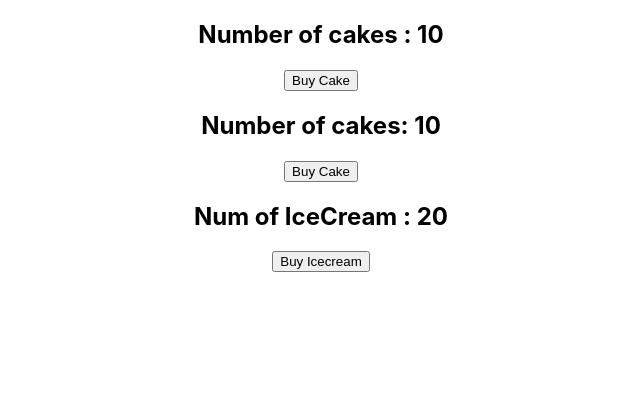
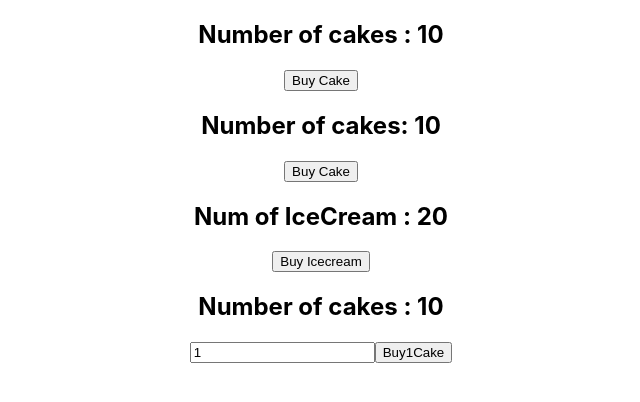
Before and after one commit to aks318/react-redux-app, a React (Create React App) app: page / in a window 1280 px wide. Shown: the top 402 px of the page, without its empty margins (319-959 px from the left). Built offline with nearby package versions, Linux system fonts and the light colour scheme.

Commit message:
action payload added

```diff
--- a/package.json
+++ b/package.json
@@ -11,6 +11,7 @@
     "react-redux": "^7.2.6",
     "react-scripts": "4.0.3",
     "redux": "^4.1.1",
+    "redux-devtools-extension": "^2.13.9",
     "redux-logger": "^3.0.6",
     "web-vitals": "^1.1.2"
   },
--- a/src/App.js
+++ b/src/App.js
@@ -4,6 +4,7 @@
 import store from './redux/store';
 import HooksCakeContainer from './Components/HooksCakeContainer';
 import IceCreamContainer from './Components/IceCreamContainer';
+import NewCakeContainer from './Components/NewCakeContainer';
 
 function App() {
   return (
@@ -12,6 +13,7 @@
       <CakeContainer />
       <HooksCakeContainer />
       <IceCreamContainer />
+      <NewCakeContainer />
     </div>
     </Provider>
   );
--- /dev/null
+++ b/src/Components/NewCakeContainer.js
@@ -0,0 +1,28 @@
+import React, { useState } from 'react'
+import { connect } from 'react-redux'
+import { buyCake } from '../redux/index'
+
+const NewCakeContainer = (props) => {
+    const [number , setNumber] = useState(1)
+    return (
+        <div>
+            <h2>Number of cakes : {props.numOfCakes}</h2>
+            <input type='text' value={number} onChange ={(e) => setNumber(e.target.value)} />
+            <button onClick = {() =>props.buyCake(number)}>Buy{number}Cake</button>
+        </div>
+    )
+}
+
+const mapStateToProps = state =>{
+    return{
+        numOfCakes : state.cake.numOfCakes
+    }
+}
+
+const mapDispatchToProps = dispatch =>{
+    return{
+        buyCake : number=> dispatch(buyCake(number))
+    }
+}
+
+export default connect(mapStateToProps , mapDispatchToProps)(NewCakeContainer)
--- a/src/redux/cake/cakeActions.js
+++ b/src/redux/cake/cakeActions.js
@@ -1,7 +1,8 @@
 import { BUY_CAKE } from "./cakeTypes"
 
-export const buyCake = () =>{
+export const buyCake = (number = 1) =>{
     return {
-        type : BUY_CAKE
+        type : BUY_CAKE,
+        payload : number
     }
 }
--- a/src/redux/cake/cakeReducer.js
+++ b/src/redux/cake/cakeReducer.js
@@ -8,7 +8,7 @@
     switch(action.type){
         case BUY_CAKE: return{
             ...state,
-            numOfCakes : state.numOfCakes - 1
+            numOfCakes : state.numOfCakes - action.payload
         }
 
         default : return state
--- a/src/redux/store.js
+++ b/src/redux/store.js
@@ -1,7 +1,8 @@
 import {createStore , applyMiddleware} from 'redux'
 import logger from 'redux-logger'
+import { composeWithDevTools } from 'redux-devtools-extension';
 import rootReducer from './RootReducer'
 
-const store = createStore(rootReducer , applyMiddleware(logger))
+const store = createStore(rootReducer , composeWithDevTools(applyMiddleware(logger)))
 
 export default store
```
Also changed, not shown: 1 other file (tests, documents, lock files or other folders).
